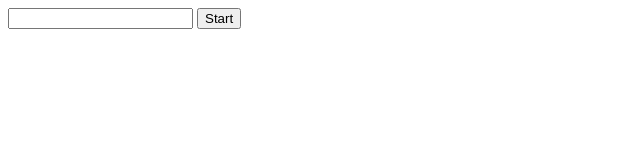
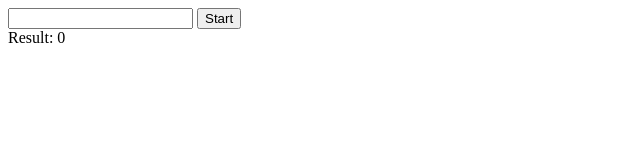
Before and after one commit to acciojob/transforming-data-with-promise-chaining-Vineet829, a website: page main.html in a window 1280 px wide. Both pictures are taken after a click on the button "Start". Shown: the full height of the page, 0-640 px from the left. Drawn offline with Linux system fonts and the light colour scheme.

Commit message:
created a submission

```diff
--- a/main.html
+++ b/main.html
@@ -8,7 +8,7 @@
   <body>
     <!-- do not change this code -->
     <input type="number" id="ip" />
-    <button id="btn">Start</button>
+    <button id="btn" onclick="promise()">Start</button>
     <div id="output"></div>
     <script type="text/javascript" src="./script.js"></script>
   </body>
--- a/script.js
+++ b/script.js
@@ -1 +1,36 @@
-//your JS code here. If required.
+function delay(ms, value) {
+  return new Promise((resolve) => {
+    setTimeout(() => {
+      resolve(value);
+    }, ms);
+  });
+}
+
+document.getElementById("btn").addEventListener("click", () => {
+  const inputNumber = Number(document.getElementById("ip").value);
+
+  delay(2000, inputNumber)
+    .then((result) => {
+      document.getElementById("output").textContent = `Result: ${result}`;
+      return delay(1000, result * 2);
+    })
+    .then((result) => {
+      document.getElementById("output").textContent = `Result: ${result}`;
+      return delay(1000, result - 3);
+    })
+    .then((result) => {
+      document.getElementById("output").textContent = `Result: ${result}`;
+      return delay(1000, result / 2);
+    })
+    .then((result) => {
+      document.getElementById("output").textContent = `Result: ${result}`;
+      return delay(1000, result + 10);
+    })
+    .then((result) => {
+      document.getElementById("output").textContent = `Final Result: ${result}`;
+    })
+    .catch((error) => {
+      console.error("Error occurred:", error);
+      document.getElementById("output").textContent = "An error occurred!";
+    });
+});
```
